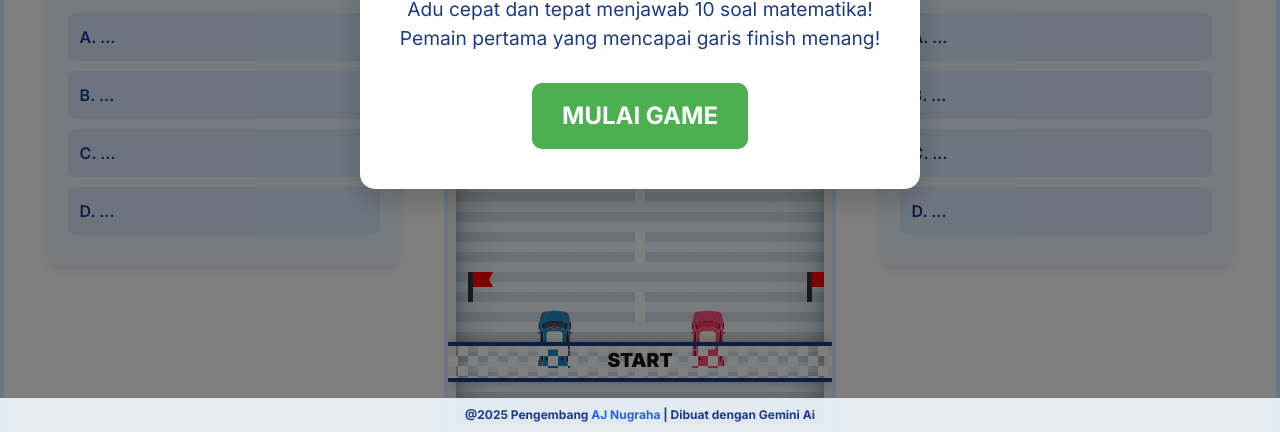
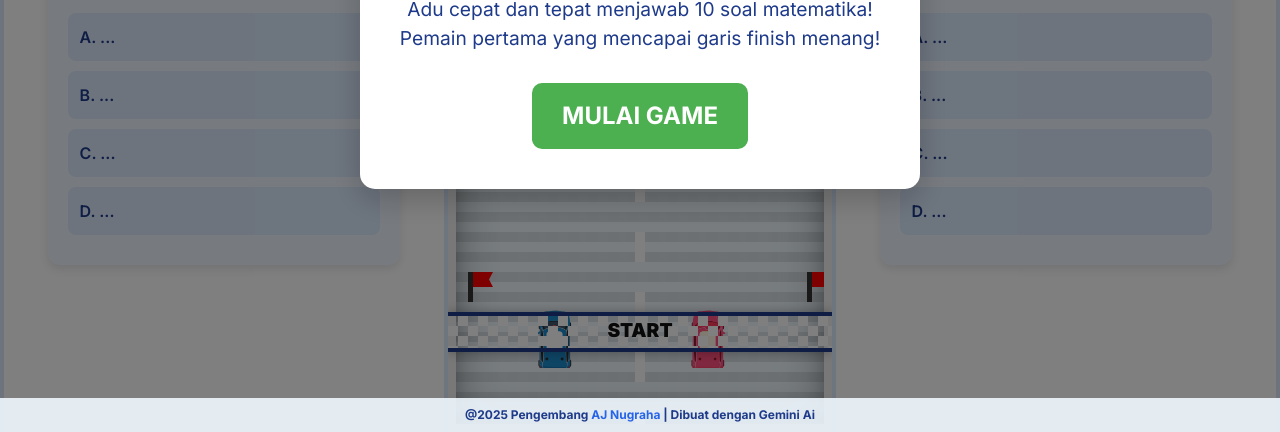
Before and after one commit to ajnugraha/kuispanjangberat3, a plain HTML site: page index.html in a window 1280 px wide. Shown: the part 368-800 px from the top of the page. Drawn offline with nearby package versions, Linux system fonts and the light colour scheme.

Commit message:
Update index.html

```diff
--- a/index.html
+++ b/index.html
@@ -150,7 +150,7 @@
         }
 
         .start-line {
-            bottom: 50px; /* Garis start di bawah */
+            bottom: 80px; /* Garis start di bawah */
         }
 
         .line-text {
```
